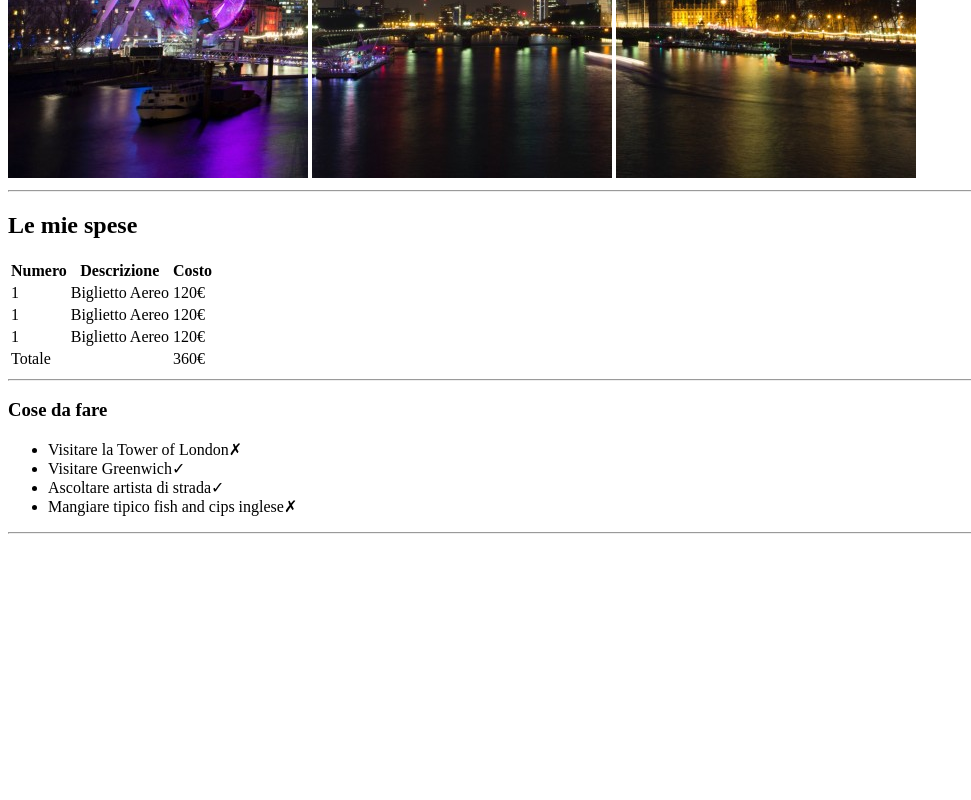
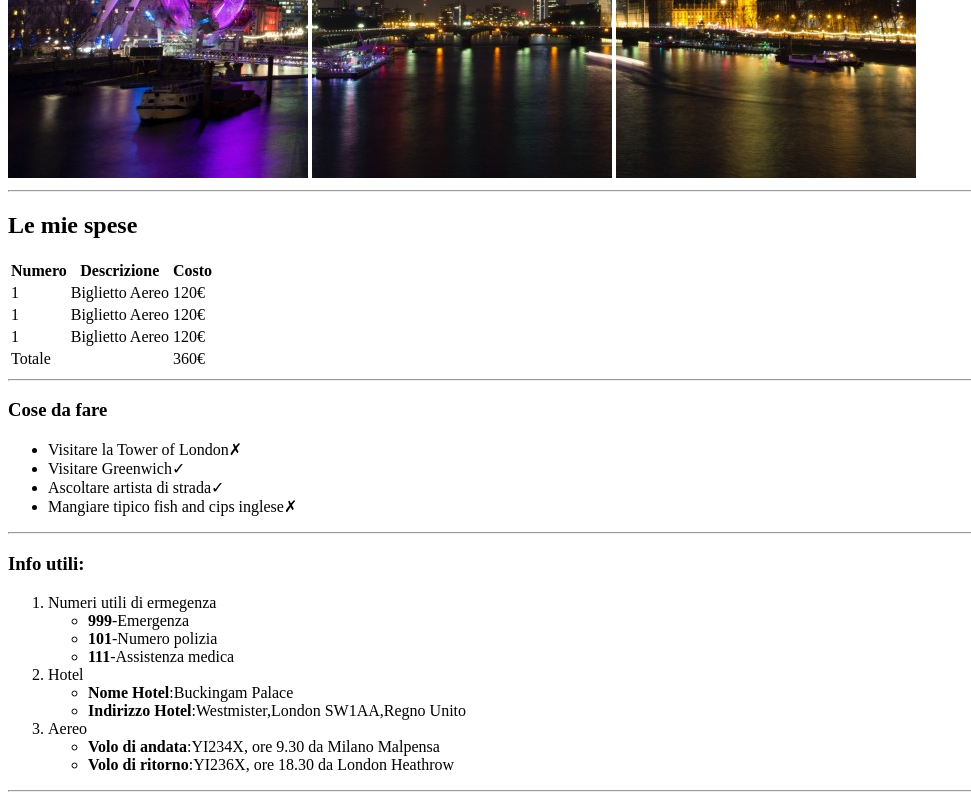
Before and after one commit to Scarpaz14/html-london-trip, a plain HTML site: page index.html in a window 1280 px wide. Shown: the part 502-1302 px from the top of the page, without its empty margins (0-971 px from the left). Before the commit the page ends 1044 px from the top, so only its background shows below. Drawn offline with Linux system fonts and the light colour scheme.

Commit message:
Aggiunta lista info utili

```diff
--- a/index.html
+++ b/index.html
@@ -67,6 +67,30 @@
              <!-- /lista cose da fare  -->
              <hr>
         </section>
+        <section>
+            <!-- lista info utili  -->
+            <h3>Info utili:</h3>
+            <ol>
+                <li>Numeri utili di ermegenza</li>
+            <ul>
+                <li><strong>999</strong>-Emergenza</li>
+                <li><strong>101</strong>-Numero polizia</li>
+                <li><strong>111</strong>-Assistenza medica</li>
+            </ul>
+                <li>Hotel</li>
+            <ul>
+                <li><strong>Nome Hotel</strong>:Buckingam Palace</li>
+                <li><strong>Indirizzo Hotel</strong>:Westmister,London SW1AA,Regno Unito</li>
+            </ul>
+                <li>Aereo</li>
+            <ul>
+                <li><strong>Volo di andata</strong>:YI234X, ore 9.30 da Milano Malpensa</li>
+                <li><strong>Volo di ritorno</strong>:YI236X, ore 18.30 da London Heathrow</li>
+            </ul>
+            </ol>
+            <!-- /lista info utili  -->
+            <hr>
+        </section>
 
 
 
```
